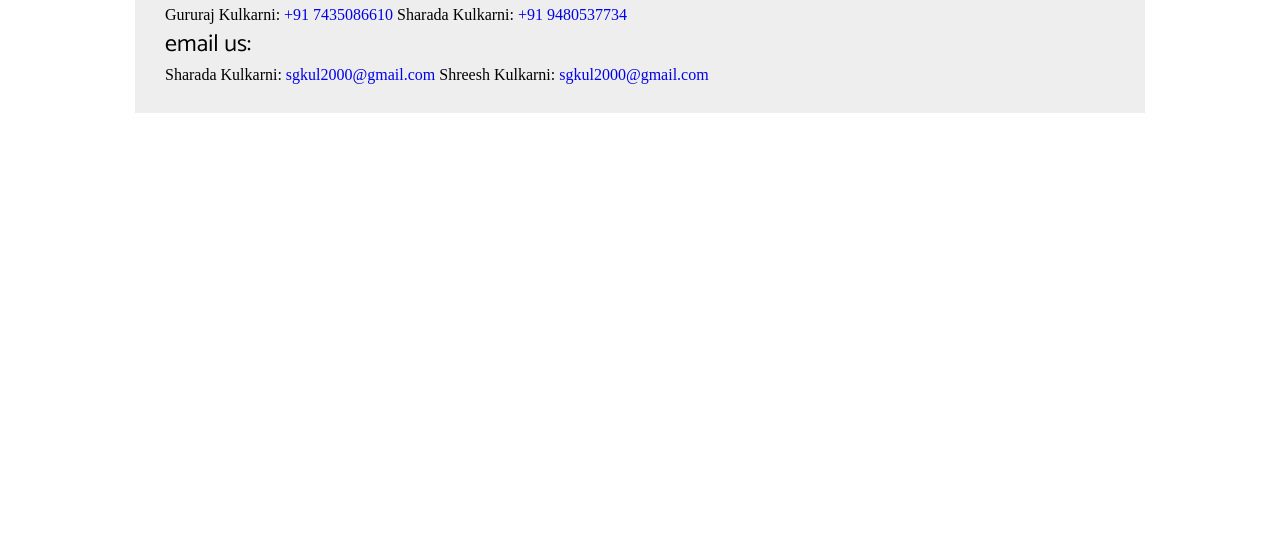
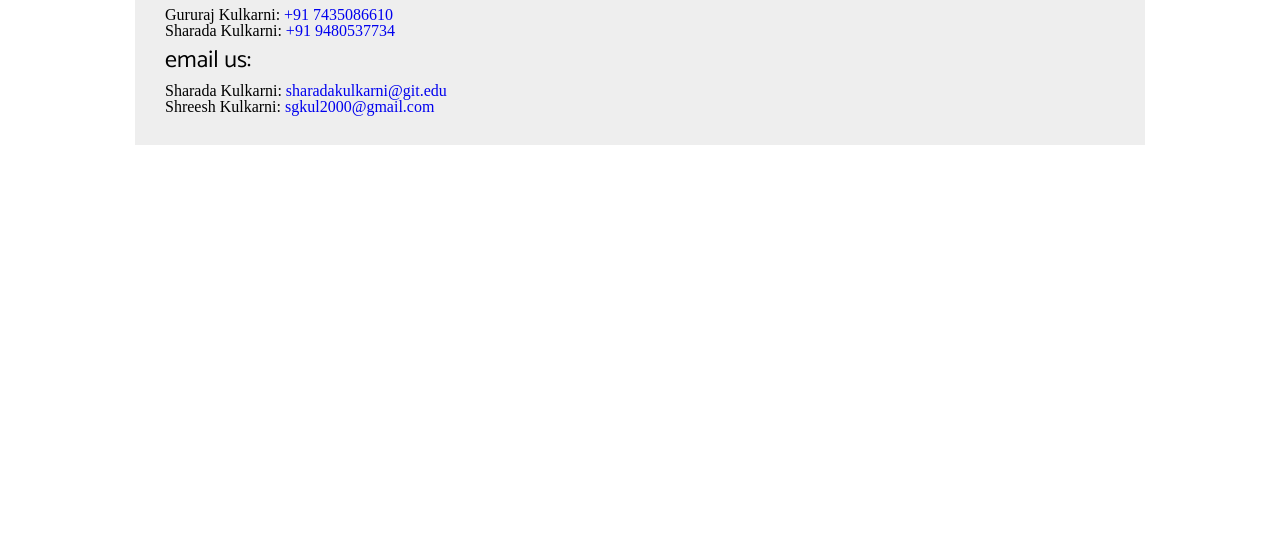
Before and after one commit to Vikas7kr/Wedding-Webpage, a plain HTML site: page contact/contact.html in a window 1280 px wide. Shown: the part 242-800 px from the top of the page. Drawn offline with Linux system fonts and the light colour scheme.

Commit message:
contact fix

```diff
--- a/contact/contact.html
+++ b/contact/contact.html
@@ -27,14 +27,14 @@
             Call us:
         </h2>
         <p>
-            Gururaj Kulkarni: <a href="tel:+91 7435086610">+91 7435086610</a>
+            Gururaj Kulkarni: <a href="tel:+91 7435086610">+91 7435086610</a><br>
             Sharada Kulkarni: <a href="tel:+91 9480537734">+91 9480537734</a>
         </p>
         <h2>
             email us:
         </h2>
         <p>
-            Sharada Kulkarni: <a href="mailto:sharadakulkarni@git.edu">sgkul2000@gmail.com</a>
+            Sharada Kulkarni: <a href="mailto:sharadakulkarni@git.edu">sharadakulkarni@git.edu</a><br>
             Shreesh Kulkarni: <a href="mailto:sgkul2000@gmail.com">sgkul2000@gmail.com</a>
         </p>
 
```
